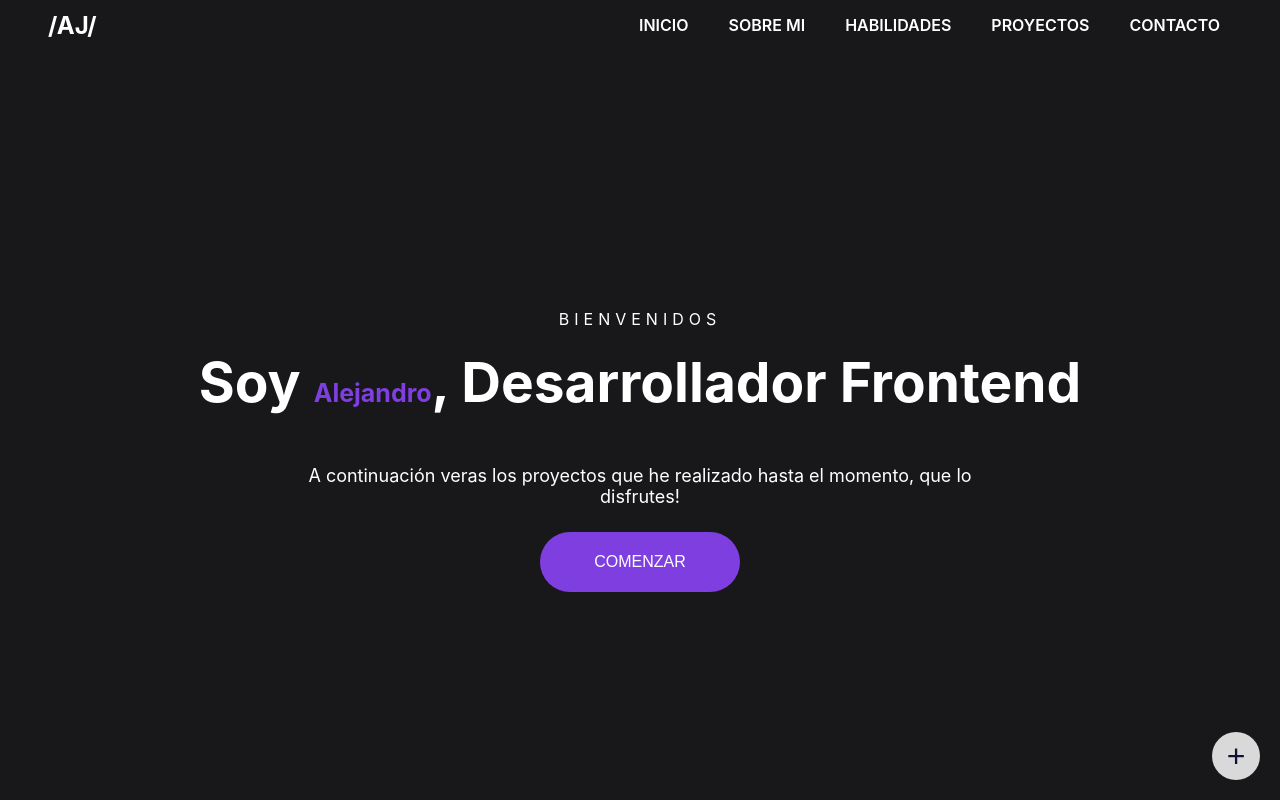
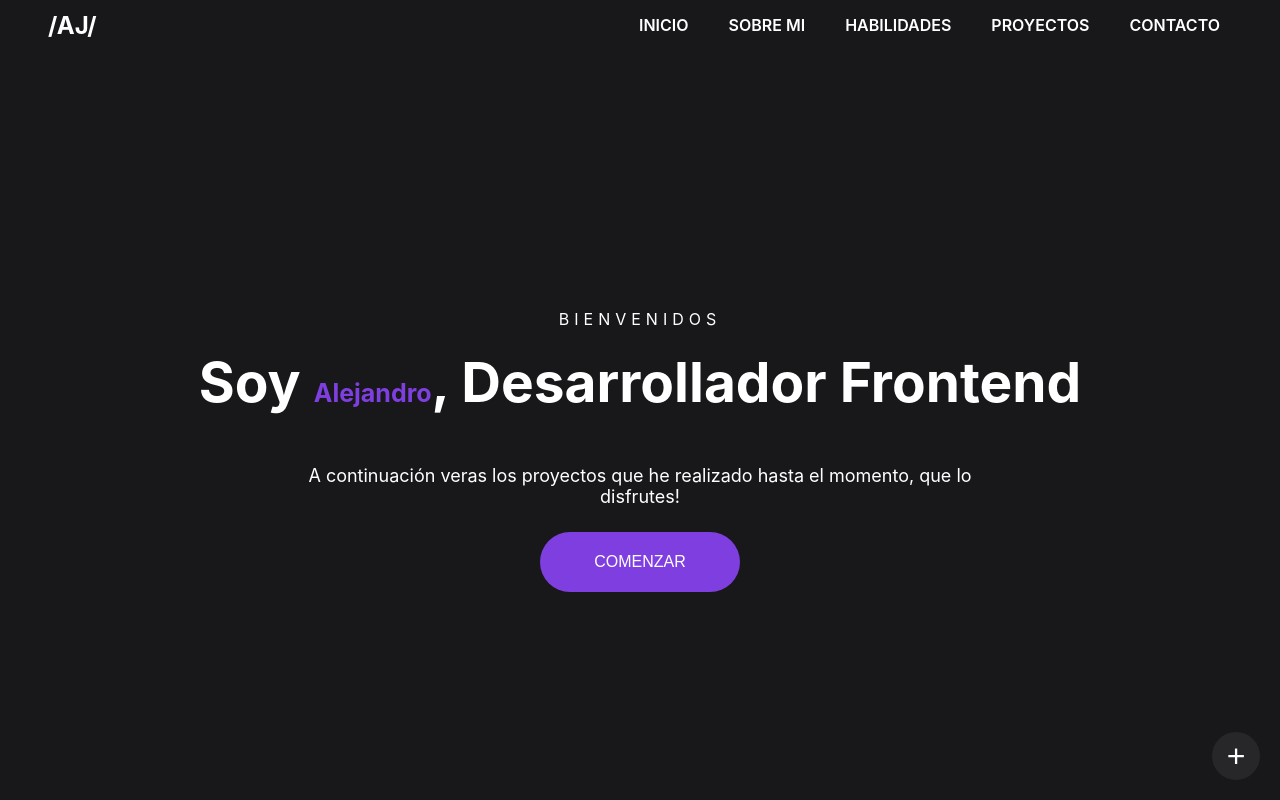
Before and after one commit to AleMills/portfolio, a React (Vite) app: page / in a window 1280 px wide. In both pictures the pointer is over the button 1236 px from the left and 756 px from the top of the page. Shown: the top 800 px of the page. Built offline with nearby package versions, Linux system fonts and the light colour scheme.

Commit message:
change colors

```diff
--- a/src/App.css
+++ b/src/App.css
@@ -13,7 +13,6 @@
 
 
 #sobremi {
-  background-color: #F3FDF4;
   min-height: 100vh;
   display: flex;
   justify-content: center;
@@ -57,7 +56,6 @@
 .contacto {
   display: flex;
   justify-content: center;
-  min-height: 100vh;
   background-color: #f3f3f3;
 }
 
@@ -116,8 +114,7 @@
 }
 
 .redes button:hover {
-  background-color: #d9d9d9;
-  color: #111135;
+  background-color: #27272a;
 }
 
 .link {
@@ -137,8 +134,7 @@
 }
 
 .link:hover {
-  background-color: #d9d9d9;
-  color: #111135;
+  background-color: #27272a;
 }
 
 .link.active {
--- a/src/components/Proyecto.jsx
+++ b/src/components/Proyecto.jsx
@@ -1,11 +1,14 @@
 import "../stylesheet/Proyecto.css"
 
 export function Proyecto({ imagen, titulo, descripcion, vinculo }) {
+
+    const imageSrc = new URL(`../img/proyecto${imagen}.jpg`, import.meta.url).href;
+
     return (
             <div className="proyecto">
                 <div className="overlay"></div>
                 <a href={vinculo}>
-                    <img src={`../src/img/proyecto${imagen}.jpg`} alt="proyecto"/>
+                    <img src={imageSrc} alt="proyecto"/>
                 </a>
                 <div className="info">
                     <h4>{titulo}</h4>
```
